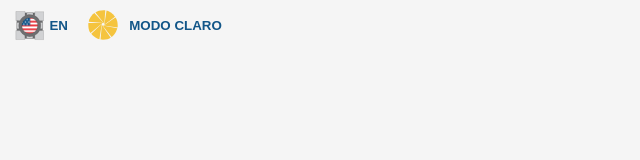
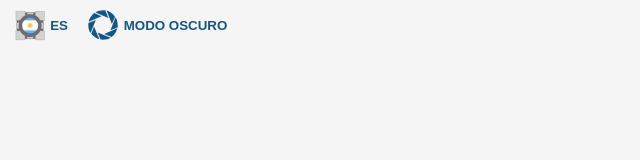
Before and after one commit to Loreaylen/portfolio, a SvelteKit app: page / in a window 1280 px wide. Shown: the top 160 px of the page, without its empty margins (0-640 px from the left). Built offline with nearby package versions, Linux system fonts and the light colour scheme.

Commit message:
Menu: Design adjustments

```diff
--- a/src/app.html
+++ b/src/app.html
@@ -2,7 +2,7 @@
 <html lang="en">
 	<head>
 		<meta charset="utf-8" />
-		<link rel="icon" href="%sveltekit.assets%/favicon.png" />
+		<link rel="icon" href="%sveltekit.assets%/apertureLogo.ico" />
 		<meta name="viewport" content="width=device-width, initial-scale=1" />
 		%sveltekit.head%
 	</head>
--- a/src/lib/components/Menu.svelte
+++ b/src/lib/components/Menu.svelte
@@ -21,14 +21,14 @@ nav {
 ul {
   width: auto;
   display: flex;
-  gap: 10px;
+  gap: 5px;
   flex-direction: row;
   align-items: center;
 }
 
 a {
   display: block;
-  padding: 5px;
+  padding: 10px;
   transition: all 100ms ease-in;
   font-size: 0.7rem;
 }
@@ -37,7 +37,7 @@ a:hover {
   background-color: rgb(255, 255, 255, 0.5);
   transform: translate(1px, -3px);
   color: #000;
-  box-shadow:  -1px -10px 0px -4px  #000 inset;
+  box-shadow:  -1px -8px 0px -4px  #000 inset;
 }
 
 
--- a/src/routes/+page.svelte
+++ b/src/routes/+page.svelte
@@ -11,8 +11,8 @@
 
   const BREAKPOINT = 900;
   let width;
-  let open = false
-  let language = "EN"
+  let open = true
+  let language = "ES"
   let showNavbar = false
 
   if(browser){
```
Also changed, not shown: 1 other file (tests, documents, lock files or other folders).
